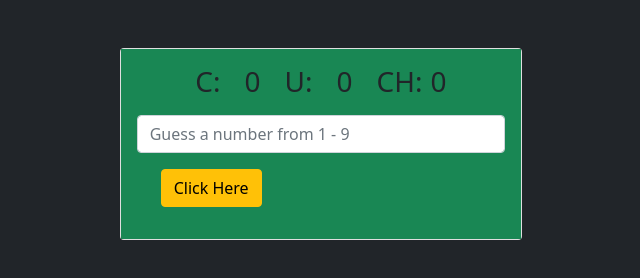
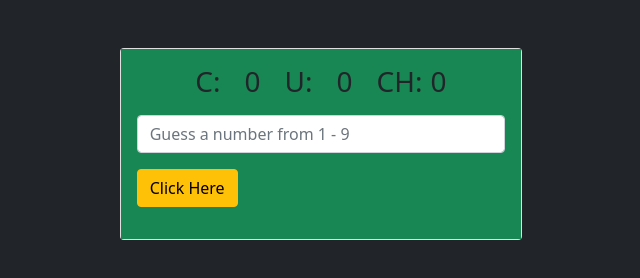
Before and after one commit to ajokodavid/Mighty-Guesser, a plain HTML site: page index.html in a window 1280 px wide. Shown: the whole page, without its empty margins (319-959 px from the left). Drawn offline with Linux system fonts and the light colour scheme.

Commit message:
Update index.html

```diff
--- a/index.html
+++ b/index.html
@@ -22,7 +22,7 @@
                     <div class="card-body bg-success">
                         <h3 class="text-center text-dark"><span>C:<output id="computerscore" class="mx-4">0</output></span><b></b><span>U:<output id="userscore" class="ms-4">0</output></span><span class="ms-4">CH:<output id="user_chances" class="ms-2">0</output></span></h3>
                         <input type="text" class="form-control mt-3" placeholder="Guess a number from 1 - 9" id="inputer">
-                         <button type="button" class="btn btn-warning mt-3 ms-4" id="clicker">Click Here</button>
+                         <button type="button" class="btn btn-warning mt-3 ms-auto" id="clicker">Click Here</button>
                         <b><p id="result" class="text-center mt-3 display-5 text-info bg-dark"></p></b>
                     </div>
                 </div>
```
